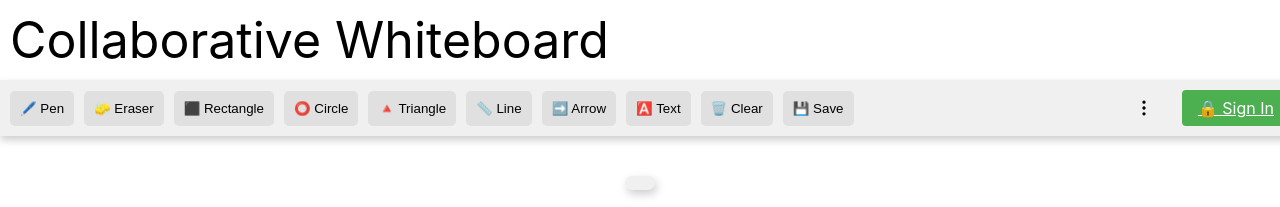
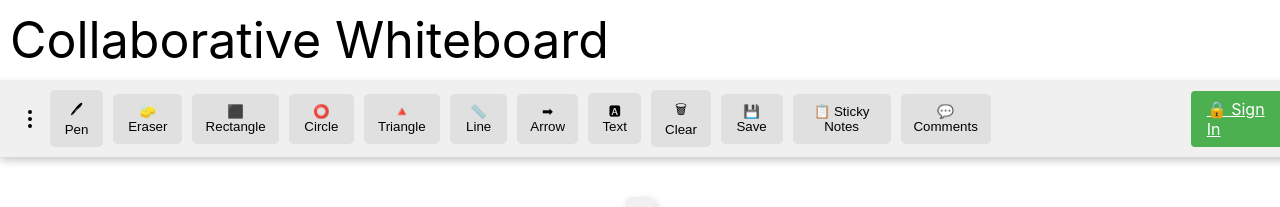
Before and after one commit to shubhirusiya/whiteboard_project, a React (Create React App) app in the folder frontend/: page / in a window 1280 px wide. Shown: the top 207 px of the page. Built offline with nearby package versions, Linux system fonts and the light colour scheme; no server answers.

Commit message:
some more features

```diff
--- a/frontend/src/components/navbar.js
+++ b/frontend/src/components/navbar.js
@@ -1,4 +1,3 @@
-// src/components/Navbar.js
 import React, { useState, useEffect, useRef } from 'react';
 import { Link } from 'react-router-dom';
 import { MoreVertical, StickyNote, MessageCircle, MessageSquare } from 'lucide-react';
@@ -29,48 +28,46 @@ const Navbar = ({ onToolSelect, onFeatureSelect }) => {
   };
 
   return (
-    <nav className="navbar">
+    <div className="navbar">
+      <div className="dropdown-container">
+        <button
+          className="more-options"
+          onClick={() => setShowDropdown(!showDropdown)}
+        >
+          <MoreVertical />
+        </button>
+        {showDropdown && (
+          <div className="dropdown-menu" ref={dropdownRef}>
+            <button onClick={() => handleFeatureSelect('chat')} className="dropdown-item">
+              <MessageSquare /> Chat
+            </button>
+            <button onClick={() => handleFeatureSelect('new')} className="dropdown-item">
+              <StickyNote /> New
+            </button>
+            <button onClick={() => handleFeatureSelect('open')} className="dropdown-item">
+              <MessageCircle /> Open
+            </button>
+          </div>
+        )}
+      </div>
       <div className="toolbar">
-        <button onClick={() => onToolSelect('pen')} className="nav-item">🖊️ Pen</button>
+        <button onClick={() => onToolSelect('pen')} className="nav-item">🖊 Pen</button>
         <button onClick={() => onToolSelect('eraser')} className="nav-item">🧽 Eraser</button>
         <button onClick={() => onToolSelect('rect')} className="nav-item">⬛ Rectangle</button>
         <button onClick={() => onToolSelect('circle')} className="nav-item">⭕ Circle</button>
         <button onClick={() => onToolSelect('triangle')} className="nav-item">🔺 Triangle</button>
         <button onClick={() => onToolSelect('line')} className="nav-item">📏 Line</button>
-        <button onClick={() => onToolSelect('arrow')} className="nav-item">➡️ Arrow</button>
-        <button onClick={() => onToolSelect('text')} className="nav-item">🅰️ Text</button>
-        <button onClick={() => onToolSelect('clear')} className="nav-item">🗑️ Clear</button>
+        <button onClick={() => onToolSelect('arrow')} className="nav-item">➡ Arrow</button>
+        <button onClick={() => onToolSelect('text')} className="nav-item">🅰 Text</button>
+        <button onClick={() => onToolSelect('clear')} className="nav-item">🗑 Clear</button>
         <button onClick={() => onToolSelect('save')} className="nav-item">💾 Save</button>
+        <button onClick={() => onToolSelect('sticky-notes')} className="nav-item">📋 Sticky Notes</button>
+        <button onClick={() => onToolSelect('comments')} className="nav-item">💬 Comments</button>
       </div>
-      <div className="actions">
-        <div className="dropdown-container" ref={dropdownRef}>
-          <button
-            className="nav-item more-options"
-            onClick={() => setShowDropdown(!showDropdown)}
-          >
-            <MoreVertical size={20} />
-          </button>
-          {showDropdown && (
-            <div className="dropdown-menu">
-              <button onClick={() => handleFeatureSelect('sticky-notes')} className="dropdown-item">
-                <StickyNote size={18} />
-                Sticky Notes
-              </button>
-              <button onClick={() => handleFeatureSelect('comments')} className="dropdown-item">
-                <MessageCircle size={18} />
-                Comments
-              </button>
-              <button onClick={() => handleFeatureSelect('chat')} className="dropdown-item">
-                <MessageSquare size={18} />
-                Chat
-              </button>
-            </div>
-          )}
-        </div>
-        <Link to="/signup" className="nav-item sign-in">🔒 Sign In</Link>
+      <Link to="/signup" className="nav-item sign-in">🔒 Sign In</Link>
       </div>
-    </nav>
+
   );
 };
 
-export default Navbar;
+export default Navbar;
--- a/frontend/src/style/navbar.css
+++ b/frontend/src/style/navbar.css
@@ -10,12 +10,13 @@
 .toolbar {
   display: flex;
   gap: 10px;
+  align-items: center;
+  margin-left: auto;
 }
 
 .actions {
   display: flex;
   gap: 20px;
-  margin-left: auto;
   align-items: center;
 }
 
@@ -44,6 +45,7 @@
   border-radius: 4px;
   cursor: pointer;
   font-size: 16px;
+  margin-left: 200px;
 }
 
 .nav-item.sign-in:hover {
@@ -53,6 +55,9 @@
 .more-options {
   background: transparent;
   padding: 8px;
+  display: flex;
+  align-items: center;
+  border: none;
 }
 
 .more-options:hover {
@@ -66,7 +71,7 @@
 .dropdown-menu {
   position: absolute;
   top: 100%;
-  right: 0;
+  left: 0;
   background-color: white;
   border-radius: 8px;
   box-shadow: 0 2px 10px rgba(0, 0, 0, 0.1);
```
